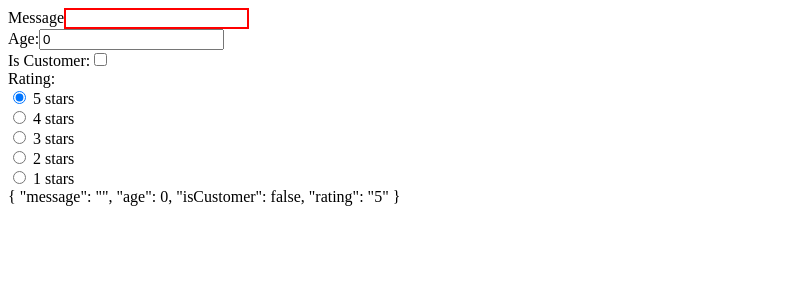
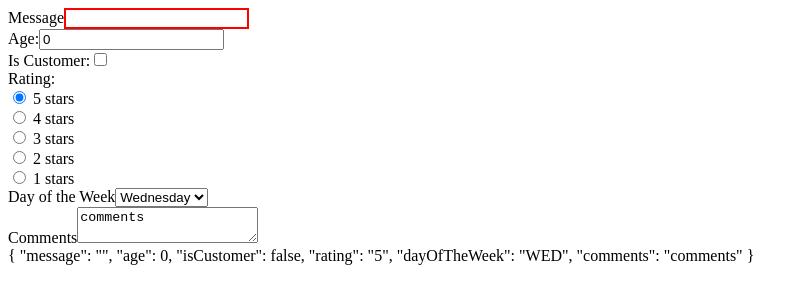
Before and after one commit to t4d-classes/angular_01062020, an Angular app in the folder demo-app/: page / in a window 1280 px wide. Shown: the top 304 px of the page, without its empty margins (0-808 px from the left). Built offline with nearby package versions, Linux system fonts and the light colour scheme.

Commit message:
add code demos

```diff
--- a/demo-app/src/app/form-demo/components/form-home/form-home.component.html
+++ b/demo-app/src/app/form-demo/components/form-home/form-home.component.html
@@ -54,6 +54,19 @@
     </div> -->
   </div>
 
+
+  <div>
+    <label for="day-select">Day of the Week</label>
+    <select id="day-select" formControlName="dayOfTheWeek">
+      <option *ngFor="let day of days" [value]="day.value">{{day.label}}</option>
+    </select>
+  </div>
+
+  <div>
+    <label for="comments-textarea">Comments</label>
+    <textarea id="comments-textarea" formControlName="comments"></textarea>
+  </div>
+
 </div>
 
 <div>
--- a/demo-app/src/app/form-demo/components/form-home/form-home.component.ts
+++ b/demo-app/src/app/form-demo/components/form-home/form-home.component.ts
@@ -22,6 +22,17 @@ export class FormHomeComponent implements OnInit {
     { id: 5, text: 'first', value: '1' },
   ];
 
+  days = [
+    { id: 1, label: 'Sunday', value: '5UN' },
+    { id: 2, label: 'Monday', value: 'MON' },
+    { id: 3, label: 'Tuesday', value: 'TUE' },
+    { id: 4, label: 'Wednesday', value: 'WED' },
+    { id: 5, label: 'Thursday', value: 'THU' },
+    { id: 6, label: 'Friday', value: 'FRI' },
+    { id: 7, label: 'Saturday', value: 'SAT' },
+  ];
+
+
   constructor() { }
 
   ngOnInit() {
@@ -37,6 +48,8 @@ export class FormHomeComponent implements OnInit {
       age: this.age,
       isCustomer: new FormControl(false),
       rating: new FormControl('5'),
+      dayOfTheWeek: new FormControl('WED'),
+      comments: new FormControl('comments'),
     });
   }
 
```
